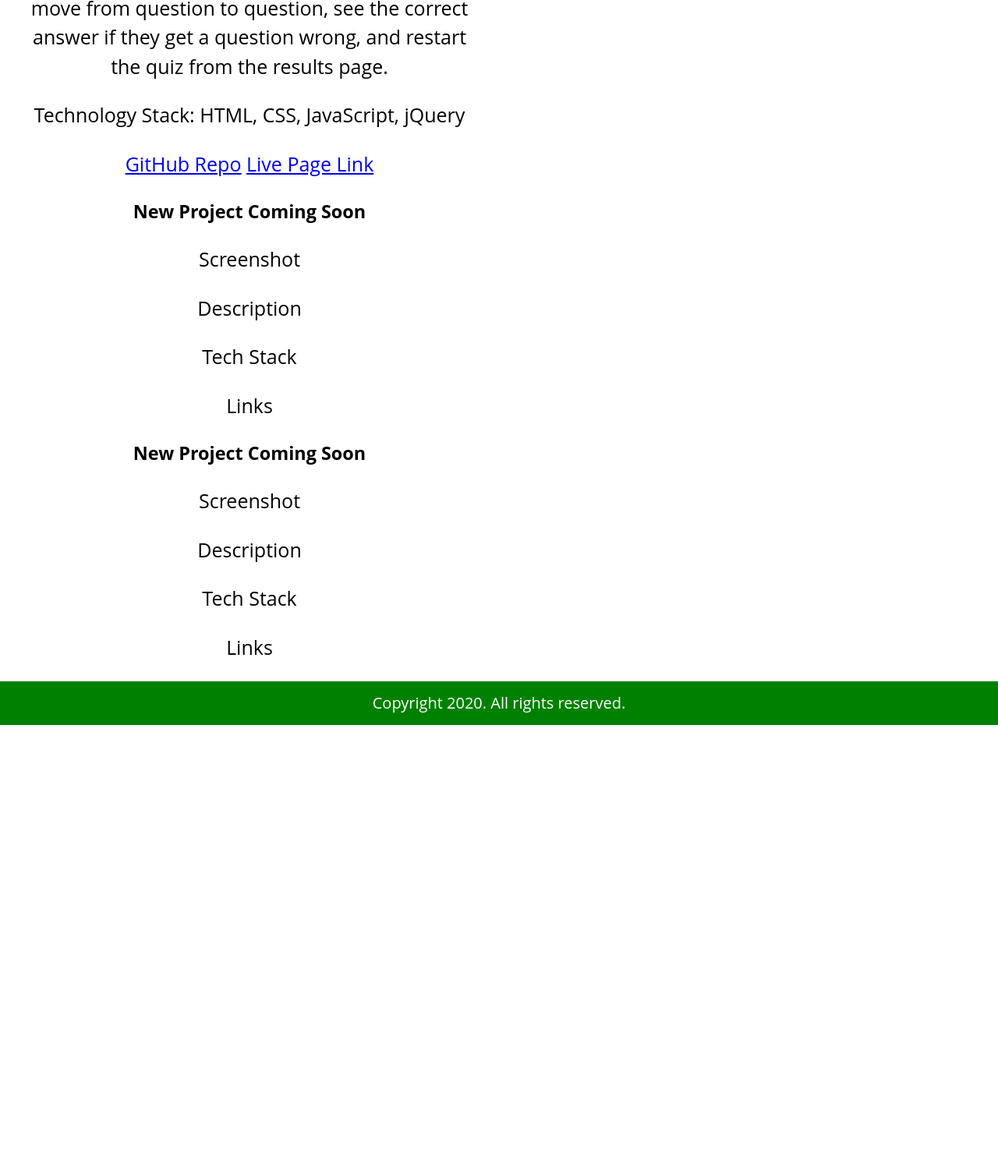
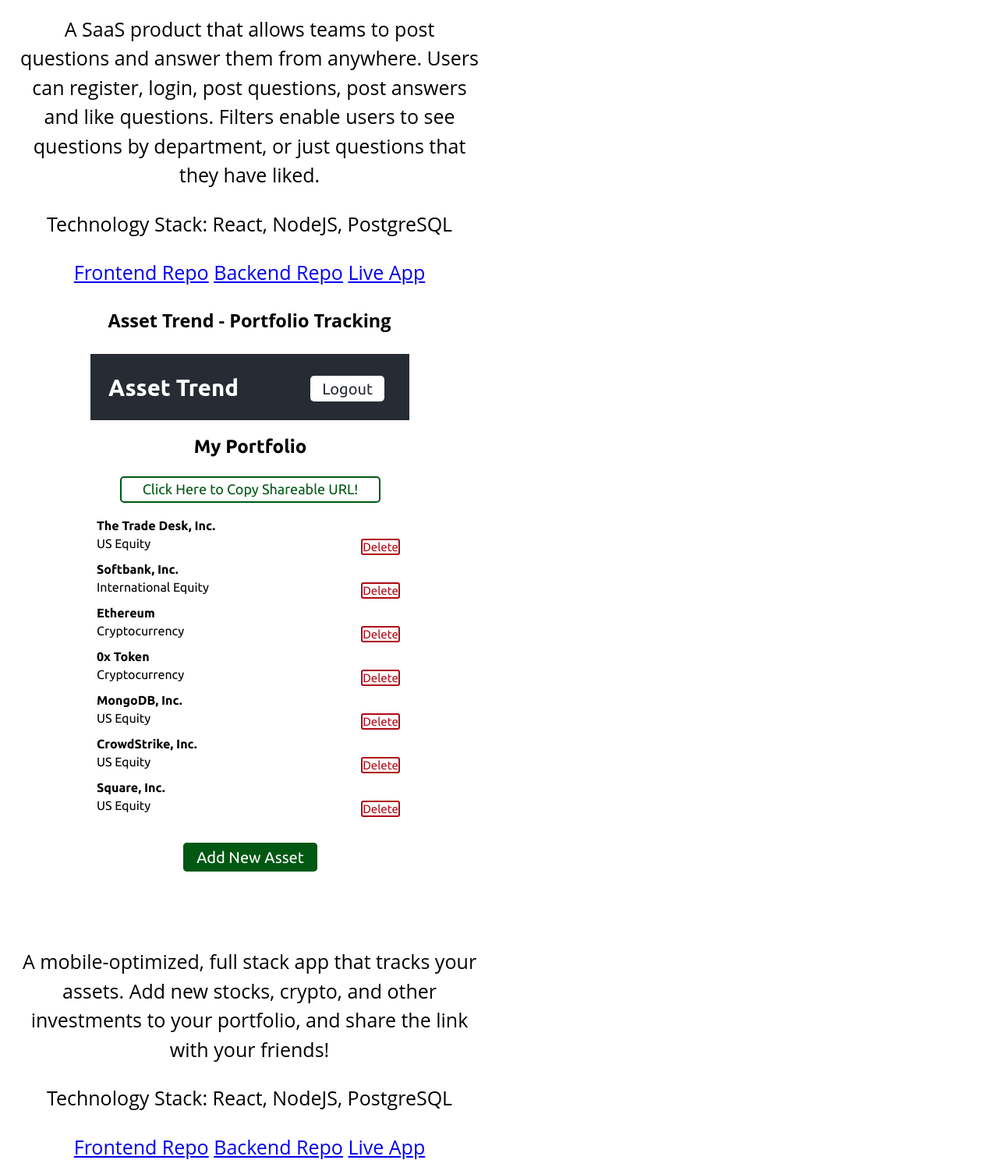
Before and after one commit to thinkful-ei-macaw/connor-portfolio, a plain HTML site: page index.html in a window 1280 px wide. Shown: the part 1003-2500 px from the top of the page at 78% size. Before the commit the page ends 1933 px from the top, so only its background shows below. Drawn offline with nearby package versions, Linux system fonts and the light colour scheme.

Commit message:
added new projects and minor fixes

```diff
--- a/index.html
+++ b/index.html
@@ -1,14 +1,14 @@
 <!DOCTYPE html>
 <html lang="en">
 <head>
-    <title>HTML wireframe</title>
+    <title>Connor McCormack</title>
     <meta name="viewport" content="width=device-width, initial-scale=1">
     <link rel="stylesheet" href="https://cdnjs.cloudflare.com/ajax/libs/font-awesome/5.12.1/css/all.min.css">
     <link rel="stylesheet" type="text/css" href="//cdnjs.cloudflare.com/ajax/libs/normalize/6.0.0/normalize.css">
     <link rel="stylesheet" type="text/css" href="main.css">
 </head>
 <body>
-    <nav><span>My Portfolio</span>
+    <nav><span class="nav-text">My Portfolio</span>
       <div id="social-links">
         <a href="https://www.facebook.com/mccormackconnor" target="_blank"><i class="fab fa-facebook-square"></i></a>
         <a href="https://github.com/connormccormack" target="_blank"><i class="fab fa-github-square"></i></a>
@@ -82,6 +82,28 @@
         <div id="my-projects">
           <h2>Projects</h2>
           <section class="project">
+            <h3 class="omni-header">Omni QA - Knowledgebase Software</h3>
+            <p class="image-holder"><img src='./images/omniqa_mobile_screenshot.png' alt="omni-app-screenshot"></p>
+            <p>A SaaS product that allows teams to post questions and answer them from anywhere.  Users can register, login, post questions, post answers and like questions.  Filters enable users to see questions by department, or just questions that they have liked.</p>
+            <p>Technology Stack:  React, NodeJS, PostgreSQL</p>
+            <p>
+              <a href="https://github.com/thinkful-ei-macaw/omniqa-front-end" target="_blank">Frontend Repo</a>
+              <a href="https://github.com/thinkful-ei-macaw/omniqa-backend" target="_blank">Backend Repo</a>
+              <a href="https://omniqa.now.sh/" target="_blank">Live App</a>
+            </p>
+          </section>
+          <section class="project">
+            <h3>Asset Trend - Portfolio Tracking</h3>
+            <p class="image-holder"><img src='./images/asset_trend_mobile_screenshot.png' alt="asset-trend-app-screenshot"></p>
+            <p>A mobile-optimized, full stack app that tracks your assets.  Add new stocks, crypto, and other investments to your portfolio, and share the link with your friends!</p>
+            <p>Technology Stack:  React, NodeJS, PostgreSQL</p>
+            <p>
+              <a href="https://github.com/connormccormack/stock-portfolio-app-client" target="_blank">Frontend Repo</a>
+              <a href="https://github.com/connormccormack/stock-capstone-server" target="_blank">Backend Repo</a>
+              <a href="https://asset-trend-app.now.sh/" target="_blank">Live App</a>
+            </p>
+          </section>
+          <section class="project">
             <h3>Famous Investors Quiz</h3>
             <p class="image-holder"><img src='./images/quizappscreenshot.png' alt="quiz-app-screenshot"></p>
             <p>A brief assessment that tests the user’s knowledge of famous investors.
@@ -92,22 +114,8 @@
             <p>Technology Stack: HTML, CSS, JavaScript, jQuery</p>
             <p>
               <a href="https://github.com/thinkful-ei-macaw/quizapp-connor-javi" target="_blank">GitHub Repo</a>
-              <a href="https://thinkful-ei-macaw.github.io/quizapp-connor-javi/" target="_blank">Live Page Link</a>
+              <a href="https://thinkful-ei-macaw.github.io/quizapp-connor-javi/" target="_blank">Live App</a>
             </p>
-          </section>
-          <section class="project">
-            <h3>New Project Coming Soon</h3>
-            <p>Screenshot</p>
-            <p>Description</p>
-            <p>Tech Stack</p>
-            <p>Links</p>
-          </section>
-          <section class="project">
-            <h3>New Project Coming Soon</h3>
-            <p>Screenshot</p>
-            <p>Description</p>
-            <p>Tech Stack</p>
-            <p>Links</p>
           </section>
         </div>
       </div>
--- a/main.css
+++ b/main.css
@@ -13,6 +13,7 @@ body {
   color: black;
   text-align: center;
   line-height: 1.5;
+  padding-right: 0px;
 }
 
 p {
@@ -63,6 +64,11 @@ header {
   margin-bottom: 0px;
 }
 
+img {
+  max-width: 100%;
+  max-height: 100%;
+}
+
 h1 {
   margin-top: auto;
   margin-bottom: auto;
@@ -73,6 +79,14 @@ h2 {
   margin-bottom: 10px;
 }
 
+.omni-header {
+  margin-top: 50px;
+  margin-bottom: 0px;
+}
+
+project {
+  padding: 25px;
+}
 section {
   background-color: white;
 }
```
Also changed, not shown: images/asset_trend_mobile_screenshot.png (added), images/omniqa_mobile_screenshot.png (added), images/omniqa_screenshot.png (added).
